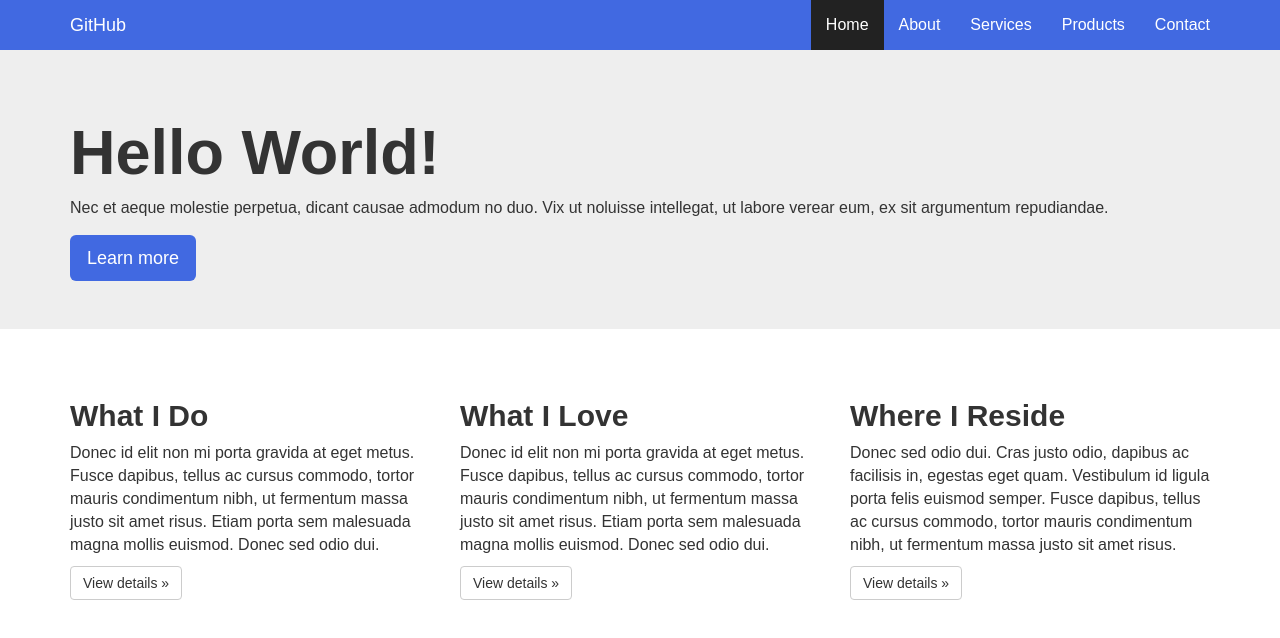
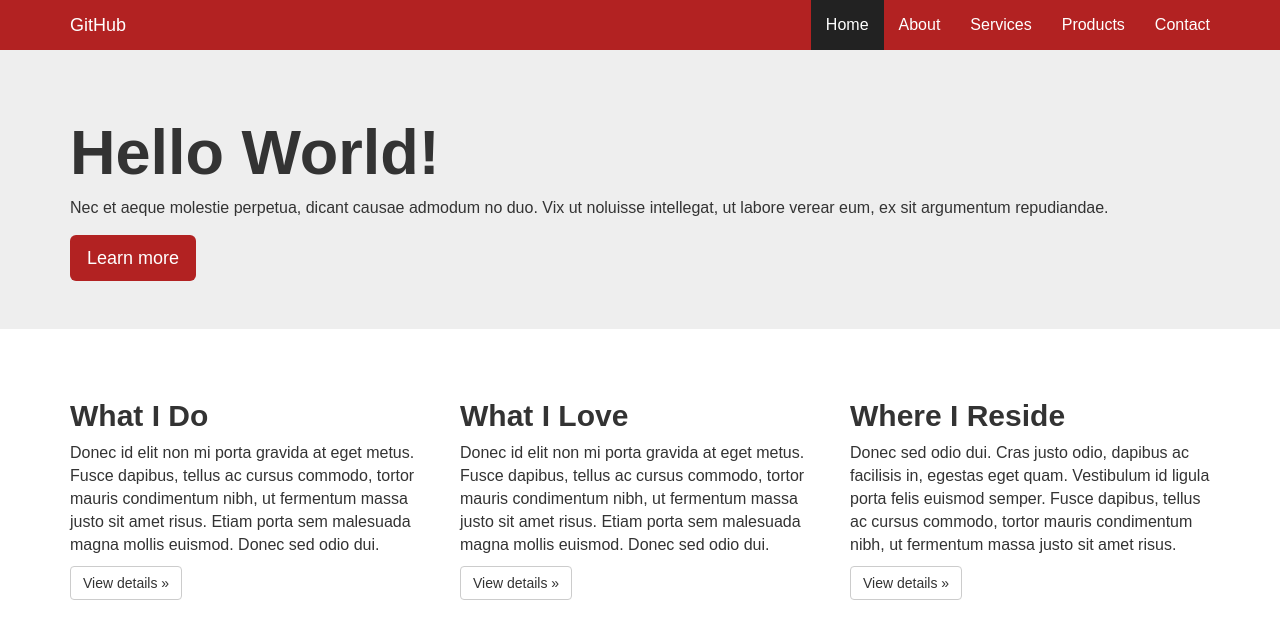
Before and after one commit to urbanoluna/githubtst, a website: page index.html in a window 1280 px wide. Drawn offline with Linux system fonts and the light colour scheme.

Commit message:
Changing the theme back to red by using the git revert command

```diff
--- a/sass/main.scss
+++ b/sass/main.scss
@@ -5,7 +5,7 @@ body {
 }
 
 .navbar-inverse {
-    background-color: royalblue;
+    background-color: firebrick;
     border: none;
 
     .navbar-nav > li > a {
@@ -46,6 +46,6 @@ body {
 }
 
 .btn-primary {
-    background-color: royalblue;
+    background-color: firebrick;
     border-color: transparent;
 }
```
Also changed, not shown: css/main.css.
